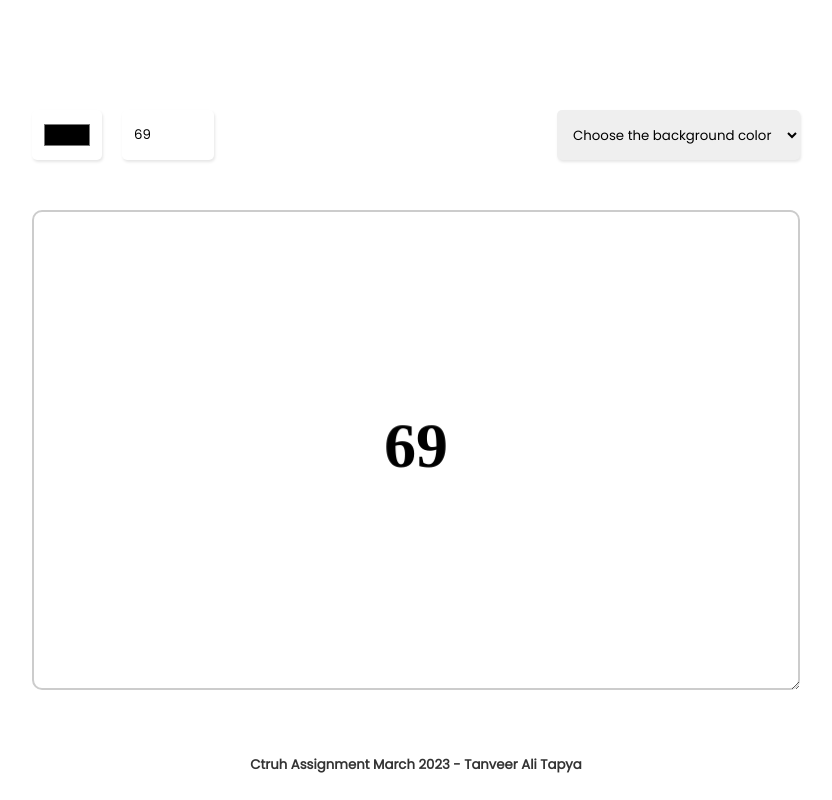
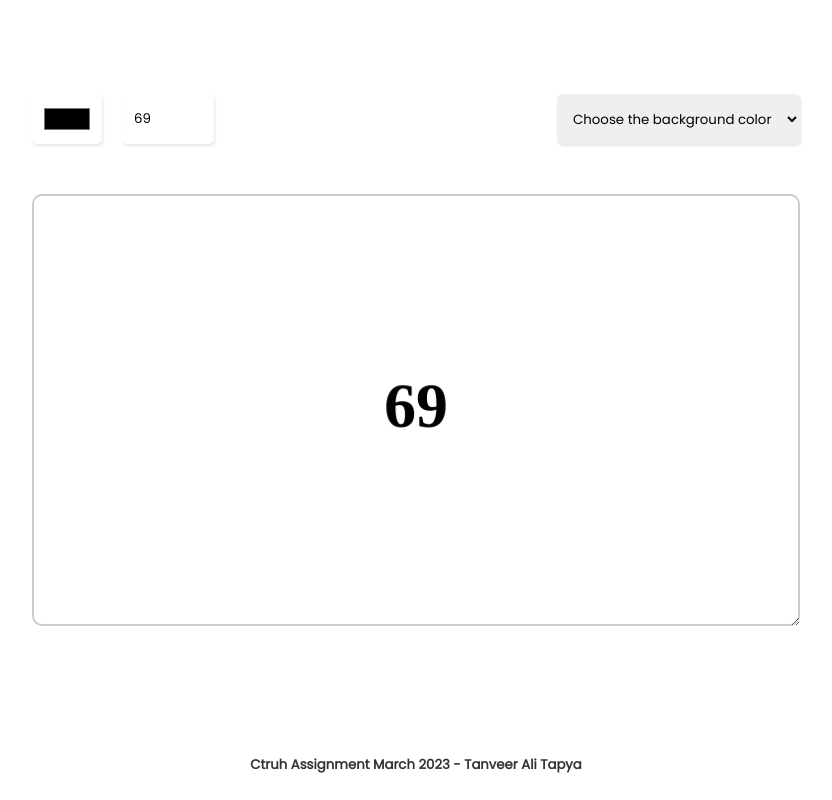
Before and after one commit to TanveerAli345/ctruh-assignment, a React (Vite) app in the folder ctruh-assignment/: page / in a window 1280 px wide. Shown: the whole page, without its empty margins (224-1056 px from the left). Built offline with nearby package versions, Linux system fonts and the light colour scheme.

Commit message:
Finishing up CSS and beautifying the code

```diff
--- a/ctruh-assignment/src/App.css
+++ b/ctruh-assignment/src/App.css
@@ -1,6 +1,6 @@
 .main {
     width: 100vw;
-    height: 100vh;
+    height: 90vh;
 
     display: flex;
     flex-direction: column;
--- a/ctruh-assignment/src/App.jsx
+++ b/ctruh-assignment/src/App.jsx
@@ -27,14 +27,14 @@ function App() {
     const context = canvas.getContext("2d");
     canvas.width = canvas.getBoundingClientRect().width;
     canvas.height = canvas.getBoundingClientRect().height;
-    const centerX = canvas.width / 2;
-    const centerY = canvas.height / 2;
+    const midX = canvas.width / 2;
+    const midY = canvas.height / 2;
 
     context.font = "bold 4rem Poppins";
     context.textAlign = "center";
     context.textBaseline = "middle";
     context.fillStyle = color === "#ffffff" ? "#000000" : "#ffffff";
-    context.fillText(number, centerX, centerY);
+    context.fillText(number, midX, midY);
   }, [number, color])
 
   return (
```
Lines whose indentation alone changed are shown as unchanged.
